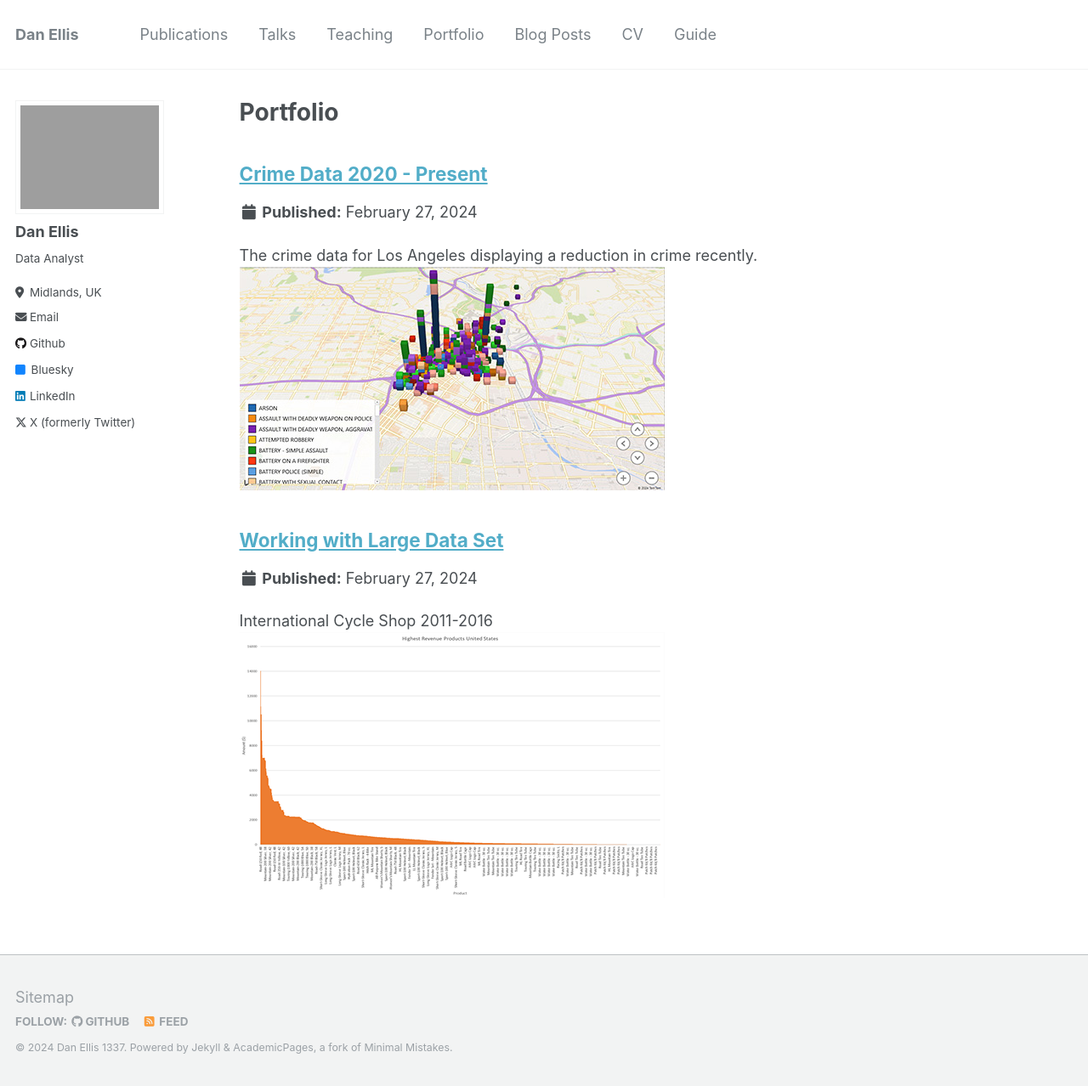
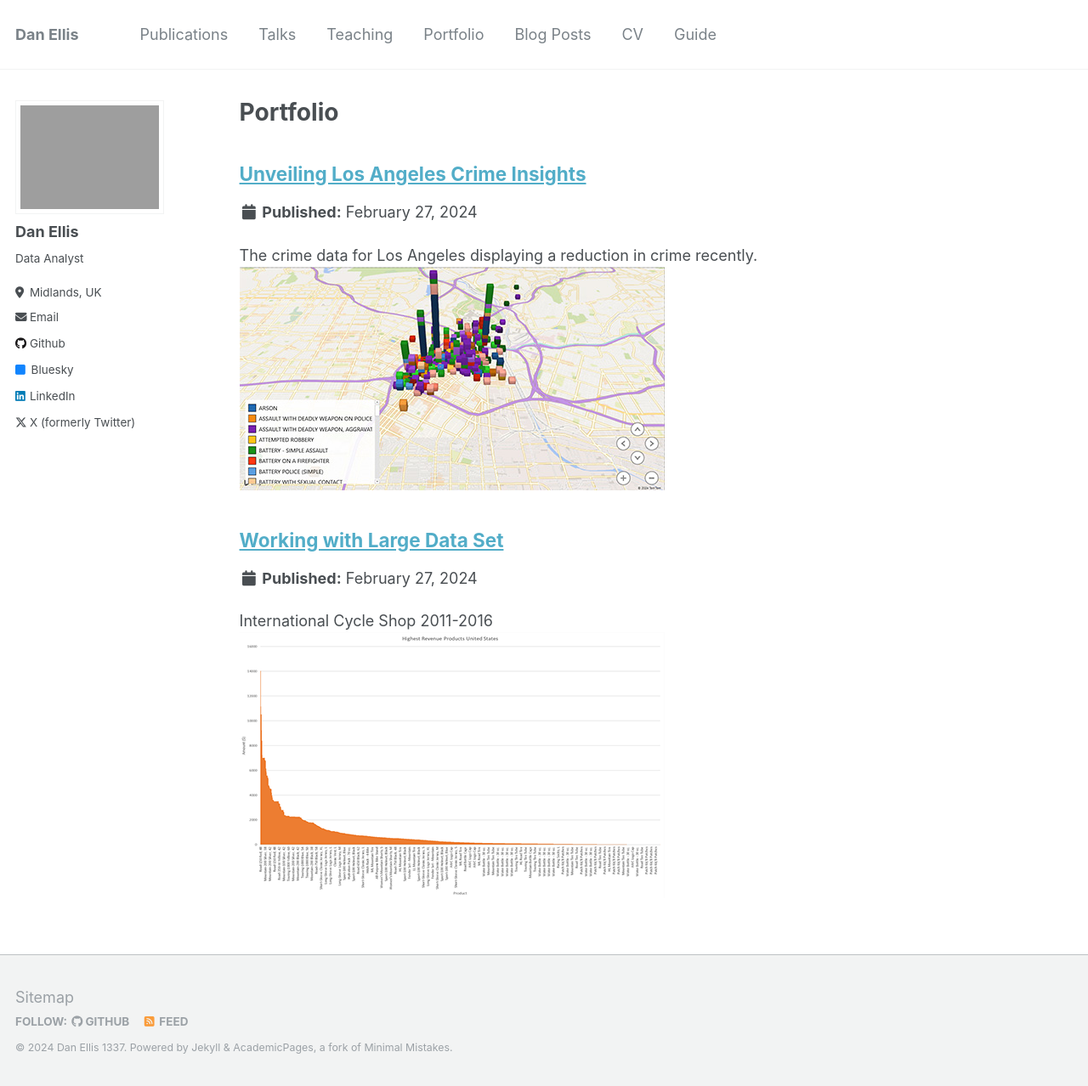
Before and after one commit to danellisprojects/danellisprojects.github.io, a Jekyll site: the page built from _pages/portfolio.html, in a window 1280 px wide and 1278 px high. Shown: the whole window at 85% size. Built offline with Jekyll 4.4.1, drawn with Linux system fonts in a browser that asks for light colours.

Commit message:
Update portfolio-998.html

```diff
--- a/_portfolio/portfolio-998.html
+++ b/_portfolio/portfolio-998.html
@@ -1,5 +1,5 @@
 ---
-title: "Crime Data 2020 - Present"
+title: "Unveiling Los Angeles Crime Insights"
 excerpt: "The crime data for Los Angeles displaying a reduction in crime recently.<br/><img src='/images/crimedataheader.jpg'>"
 collection: portfolio
 ---
```
